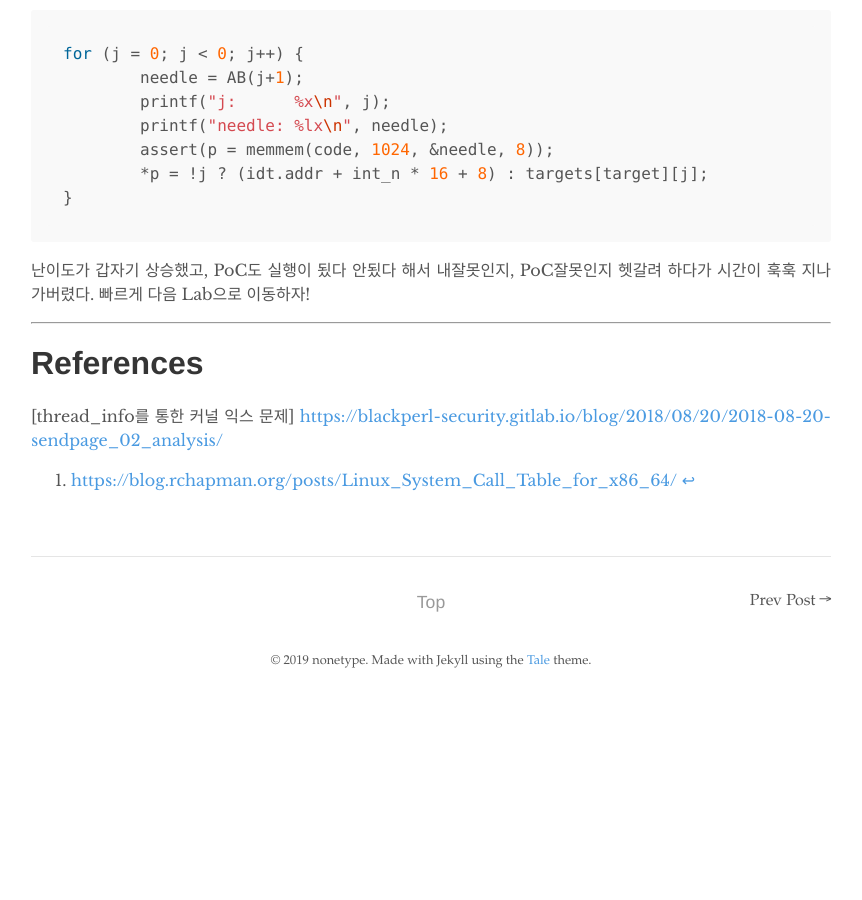
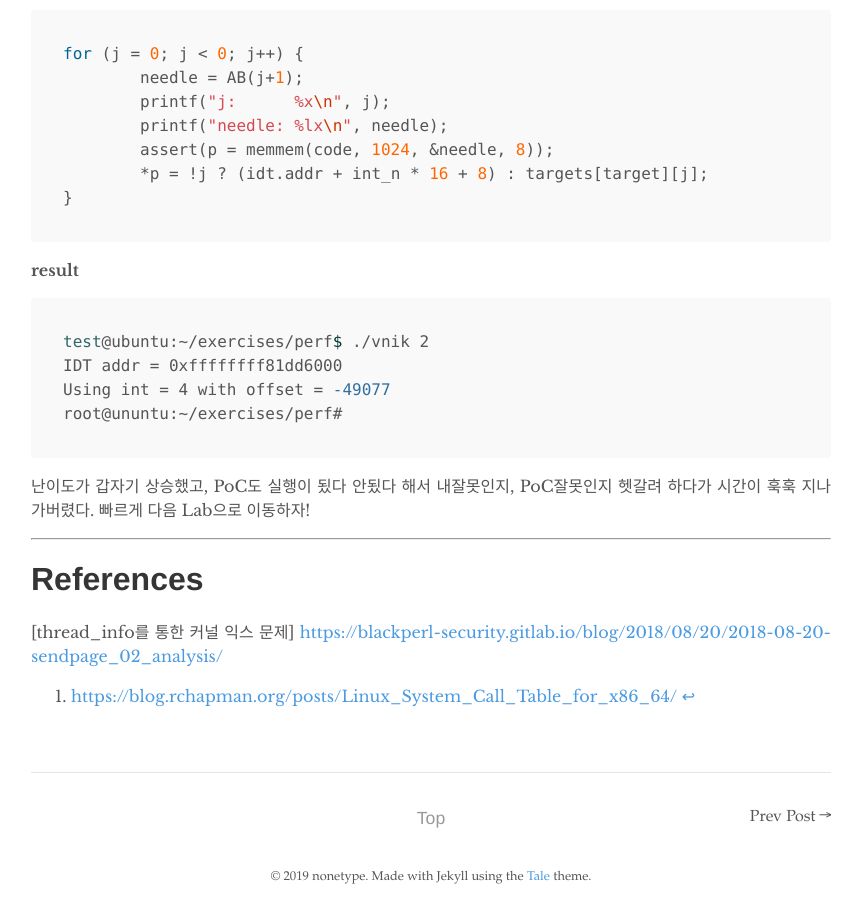
Before and after one commit to nonetype/old-blog-repo, a Jekyll site: the page built from _posts/2019-09-23-Linux-Kernel-Exploit-Development-lab3.md, in a window 1280 px wide and 900 px high, scrolled down 15667 px. Shown: the whole window, without its empty margins (209-1071 px from the left). Built offline with Jekyll 4.4.1, drawn with Linux system fonts in a browser that asks for light colours; some web fonts are replaced; before the commit the page ends 16371 px from its top, so only the background shows below that.

Commit message:
Edited post(lab3)

````diff
--- a/_posts/2019-09-23-Linux-Kernel-Exploit-Development-lab3.md
+++ b/_posts/2019-09-23-Linux-Kernel-Exploit-Development-lab3.md
@@ -624,6 +624,14 @@ for (j = 0; j < 0; j++) {
 }
 ```
 
+**result**
+```sh
+test@ubuntu:~/exercises/perf$ ./vnik 2
+IDT addr = 0xffffffff81dd6000
+Using int = 4 with offset = -49077
+root@ununtu:~/exercises/perf#
+```
+
 난이도가 갑자기 상승했고, PoC도 실행이 됬다 안됬다 해서 내잘못인지, PoC잘못인지 헷갈려 하다가 시간이 훅훅 지나가버렸다. 빠르게 다음 Lab으로 이동하자!
 
 
````
